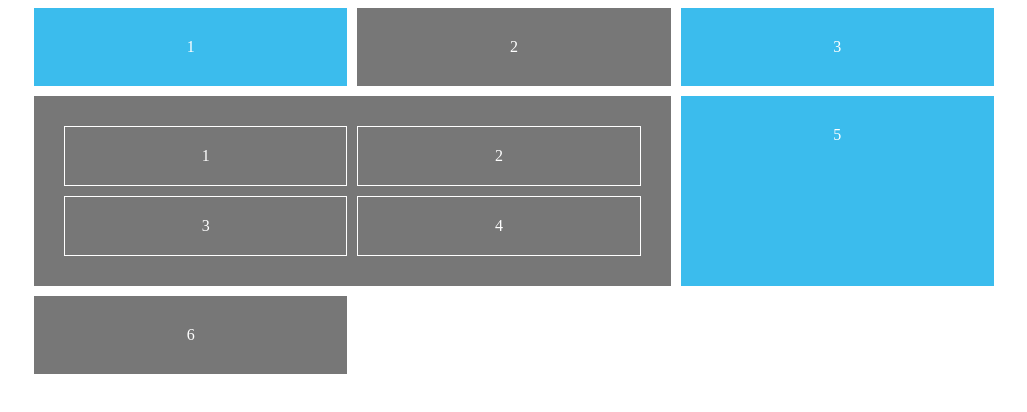
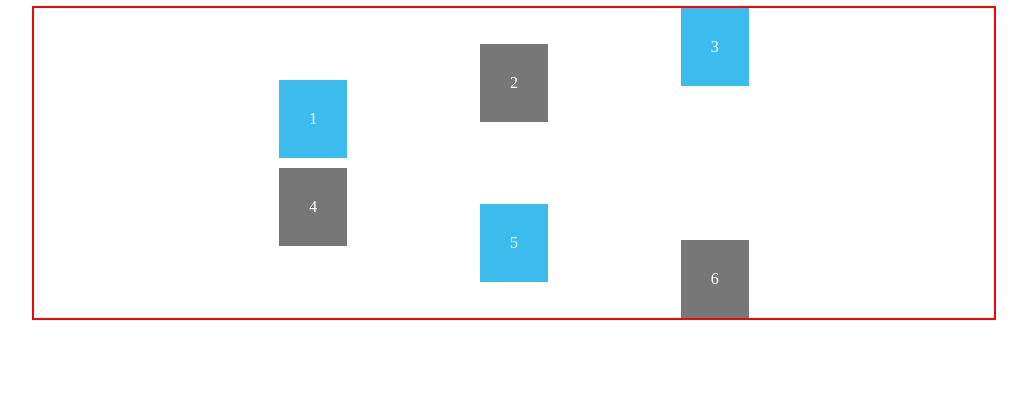
Before and after one commit to Santeenee/learning-CSS-grid, a plain HTML site: page index.html in a window 1280 px wide. Shown: the whole page, without its empty margins (126-1153 px from the left). Drawn offline with Linux system fonts and the light colour scheme.

Commit message:
lesson 6 - Aligning and justifying items

```diff
--- a/index.html
+++ b/index.html
@@ -2,7 +2,7 @@
 <html>
 
 <head>
-  <title>Nested Grid + Span Keyword</title>
+  <title>Using CSS Grid</title>
   <style>
     body {
       color: #fff;
@@ -13,9 +13,16 @@
     #content {
       display: grid;
       grid-template-columns: repeat(3, 1fr);
+      grid-auto-rows: minmax(150px, auto);
+
+
+
       gap: 10px;
       max-width: 960px;
       margin: 0 auto;
+      align-items: end;
+      justify-items: start;
+      outline: 2px red solid;
     }
 
     #content div {
@@ -25,20 +32,35 @@
 
     #content div:nth-child(even) {
       background: #777;
-      padding: 30px;
     }
 
-    .nested {
-      display: grid;
-      grid-template-columns: 1fr 1fr;
-      gap: 10px;
-      grid-column: span 2;
+    .one {
+      justify-self: end;
     }
 
-    .nested p {
-      border: 1px solid white;
-      padding: 20px;
-      margin: 0;
+    .two {
+      align-self: center;
+      justify-self: center;
+    }
+
+    .three {
+      align-self: start;
+      justify-self: start;
+    }
+
+    .four {
+      align-self: start;
+      justify-self: end;
+    }
+
+    .five {
+      align-self: center;
+      justify-self: center;
+    }
+
+    .six {
+      align-self: end;
+      justify-self: start;
     }
   </style>
 </head>
@@ -47,17 +69,12 @@
 
   <div id="content">
 
-    <div>1</div>
-    <div>2</div>
-    <div>3</div>
-    <div class="nested">
-      <p>1</p>
-      <p>2</p>
-      <p>3</p>
-      <p>4</p>
-    </div>
-    <div>5</div>
-    <div>6</div>
+    <div class="one">1</div>
+    <div class="two">2</div>
+    <div class="three">3</div>
+    <div class="four">4</div>
+    <div class="five">5</div>
+    <div class="six">6</div>
 
   </div>
 
```
